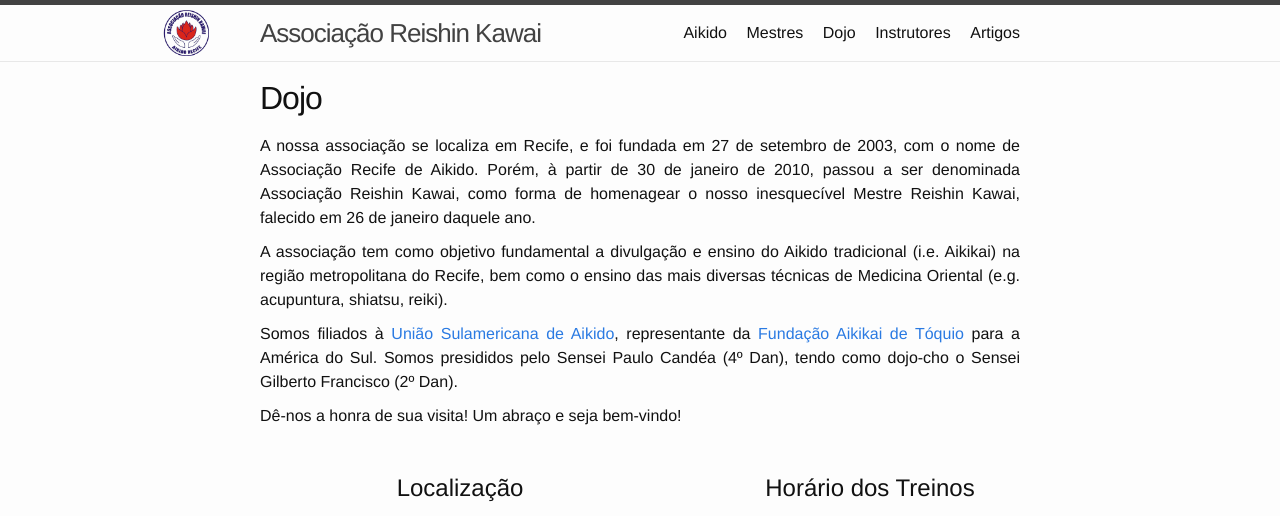
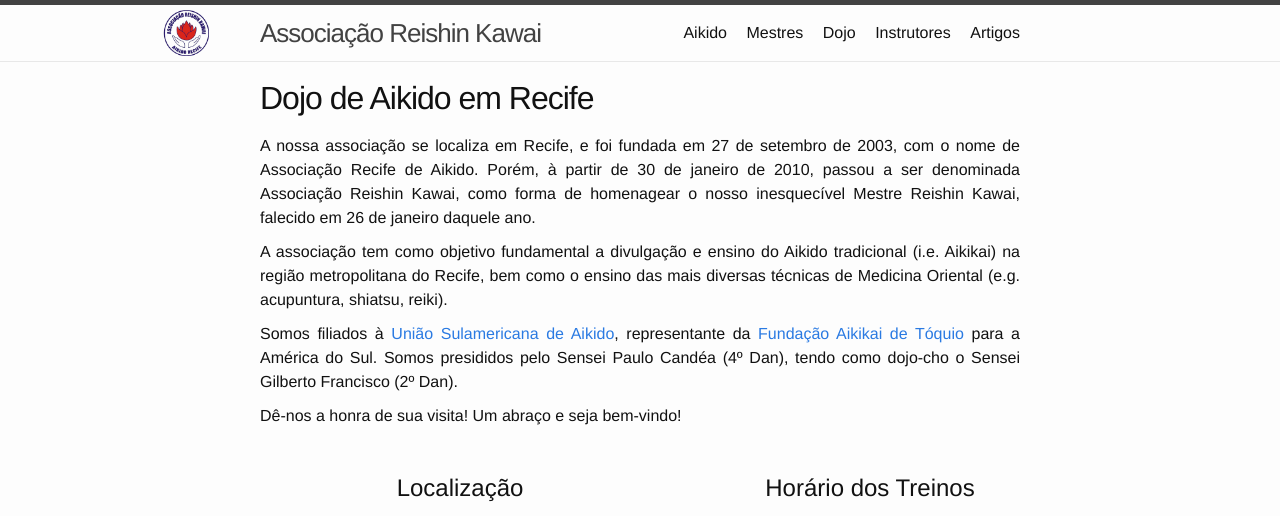
Before and after one commit to aikidorecife/aikidorecife.github.io, a Jekyll site: the page built from dojo.html, in a window 1280 px wide. Shown: the top 516 px of the page. Built offline with Jekyll 4.4.1, drawn with Linux system fonts in a browser that asks for light colours; nearby versions of some CDN libraries; grey boxes are pictures that could not be loaded.

Commit message:
changing the rest of titles

```diff
--- a/dojo.html
+++ b/dojo.html
@@ -1,6 +1,6 @@
 ---
 layout: page
-title: Dojo
+title: Dojo de Aikido em Recife
 permalink: /dojo/
 ---
 
--- a/masters/index.html
+++ b/masters/index.html
@@ -1,6 +1,6 @@
 ---
 layout: page_notitle
-title: Mestres
+title: Mestres de Aikido
 permalink: /masters/
 ---
 
```
